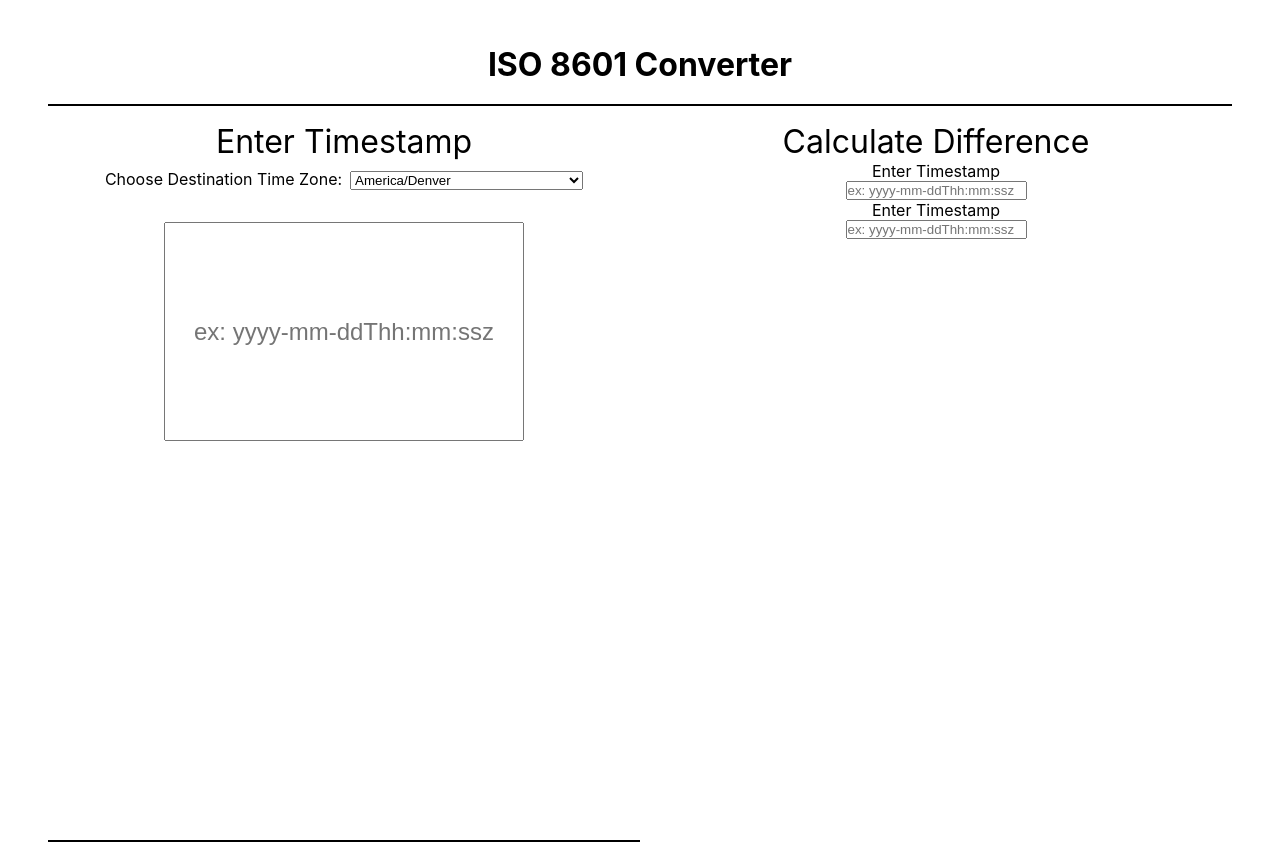
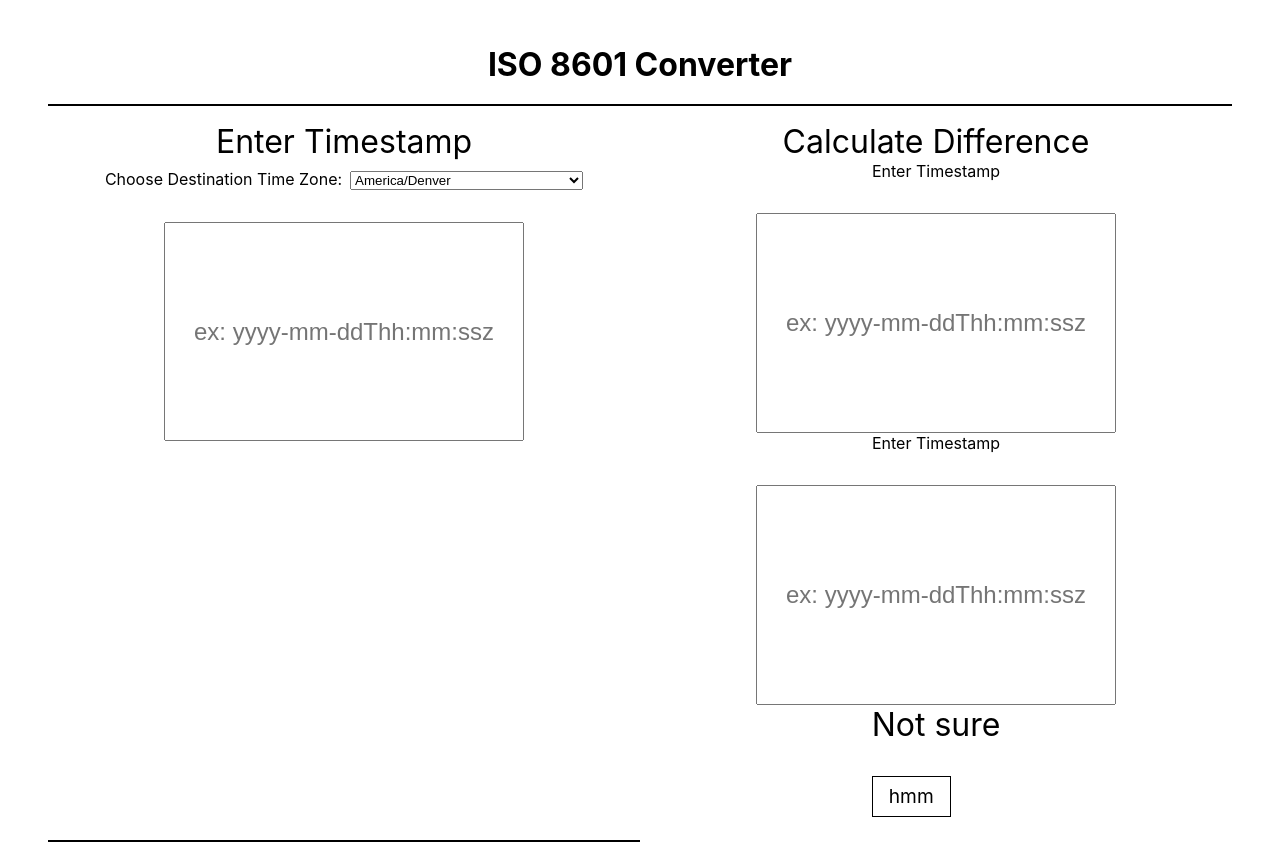
Before and after one commit to tylrs/iso-8601-converter, a React (Create React App) app: page / in a window 1280 px wide. Built offline with nearby package versions, Linux system fonts and the light colour scheme.

Commit message:
Add same classnames across sections

```diff
--- a/src/components/App/App.js
+++ b/src/components/App/App.js
@@ -6,7 +6,7 @@ const App = () => {
   const [timestamp, setTimestamp] = useState('')
   const [diffTimestamp1, setDiffTimestamp1] = useState('')
   const [diffTimestamp2, setDiffTimestamp2] = useState('')
-  const [timestampDiff, setTimestampDiff] = useState('')
+  const [timestampDiff, setTimestampDiff] = useState('hmm')
   const [converted, setConverted] = useState('')
   const [city, setCity] = useState('America/Denver')
 
@@ -60,27 +60,27 @@ const App = () => {
           <h2 className='diff-title'>Calculate Difference</h2>
           <label className='diff-label-1' htmlFor='timestamp'>Enter Timestamp</label>
           <input
-            className='timestamp-input-1'
+            className='timestamp-input'
             type='text'
             id='timestamp'
             value={diffTimestamp1}
-            onChange={(e) => handleChange(e)}
+            // onChange={(e) => handleChange(e)}
             placeholder='ex: yyyy-mm-ddThh:mm:ssz'
           />
           <label className='diff-label-2' htmlFor='timestamp'>Enter Timestamp</label>
           <input
-            className='timestamp-input-2'
+            className='timestamp-input'
             type='text'
             id='timestamp'
             value={diffTimestamp2}
-            onChange={(e) => handleChange(e)}
+            // onChange={(e) => handleChange(e)}
             placeholder='ex: yyyy-mm-ddThh:mm:ssz'
           />
         {timestampDiff &&
           <section className='diff-output-section'>
             <h2 className='timezone-title'>Not sure</h2>
-            <div className='diff-wrapper'>
-              <p className='diff-timestamp'>{timestampDiff}</p>
+            <div className='converted-wrapper'>
+              <p className='converted-timestamp'>{timestampDiff}</p>
             </div>
           </section>
         }
```
